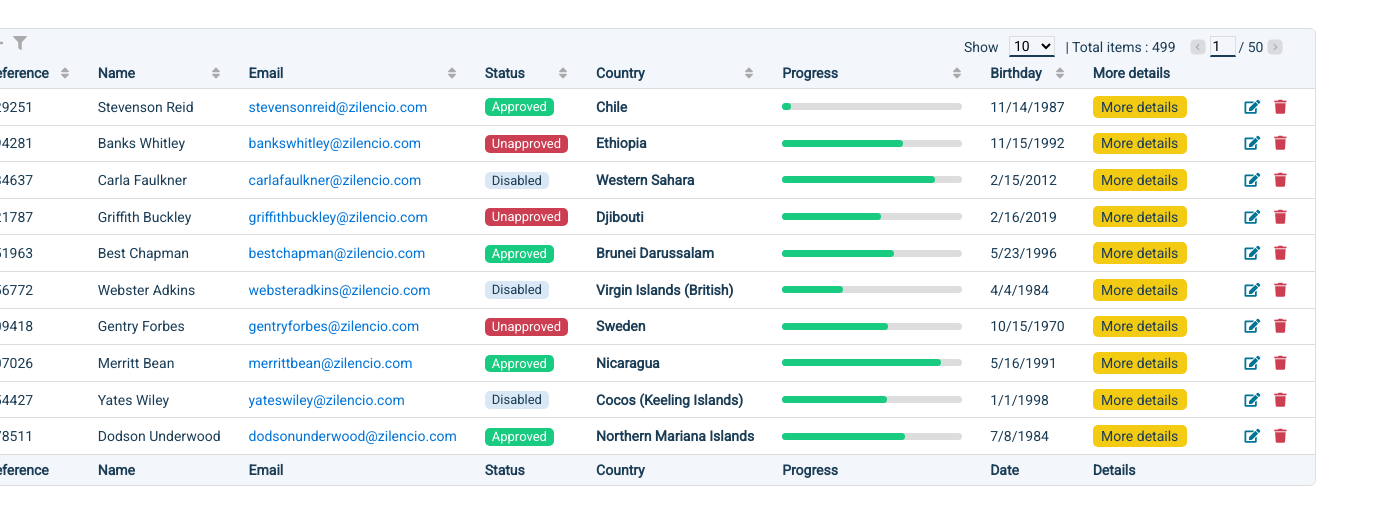
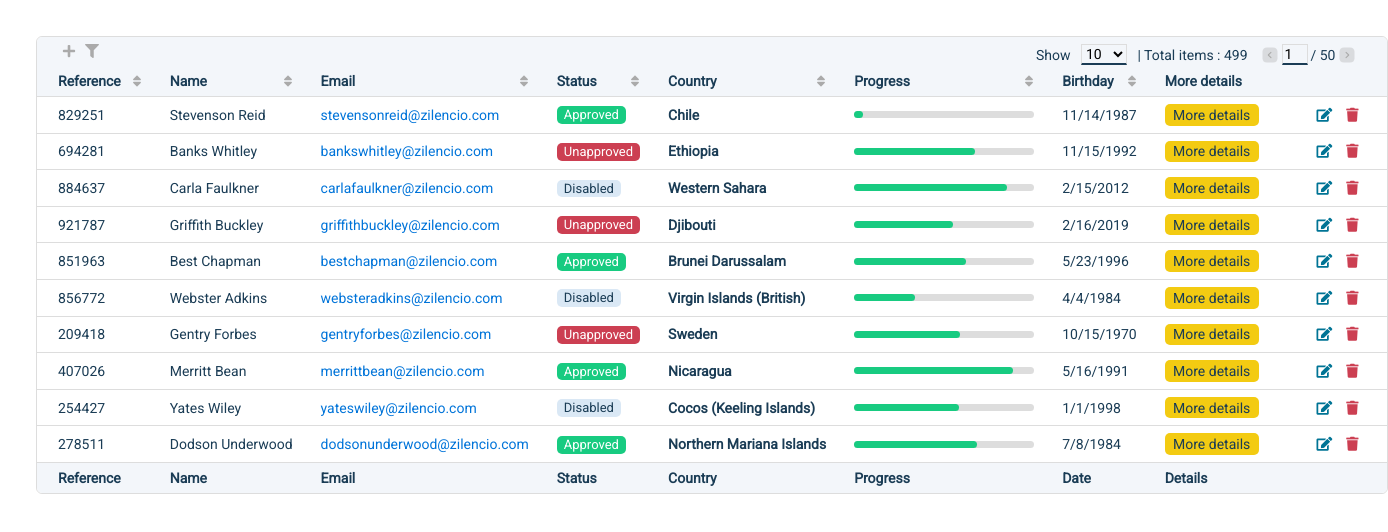
Before and after one commit to KPM-Libraries/k-datatable, an Angular app: page / in a window 1280 px wide. Shown: the top 532 px of the page, 1388 px wide, since content can reach past the window. Built offline with nearby package versions, Linux system fonts and the light colour scheme.

Commit message:
update: preview

```diff
--- a/src/app/app.component.scss
+++ b/src/app/app.component.scss
@@ -1,5 +1,3 @@
 div{
-    display: flex;
-    justify-content: center;
-    margin-top: 2rem;
+    padding: 2rem;
 }
```
